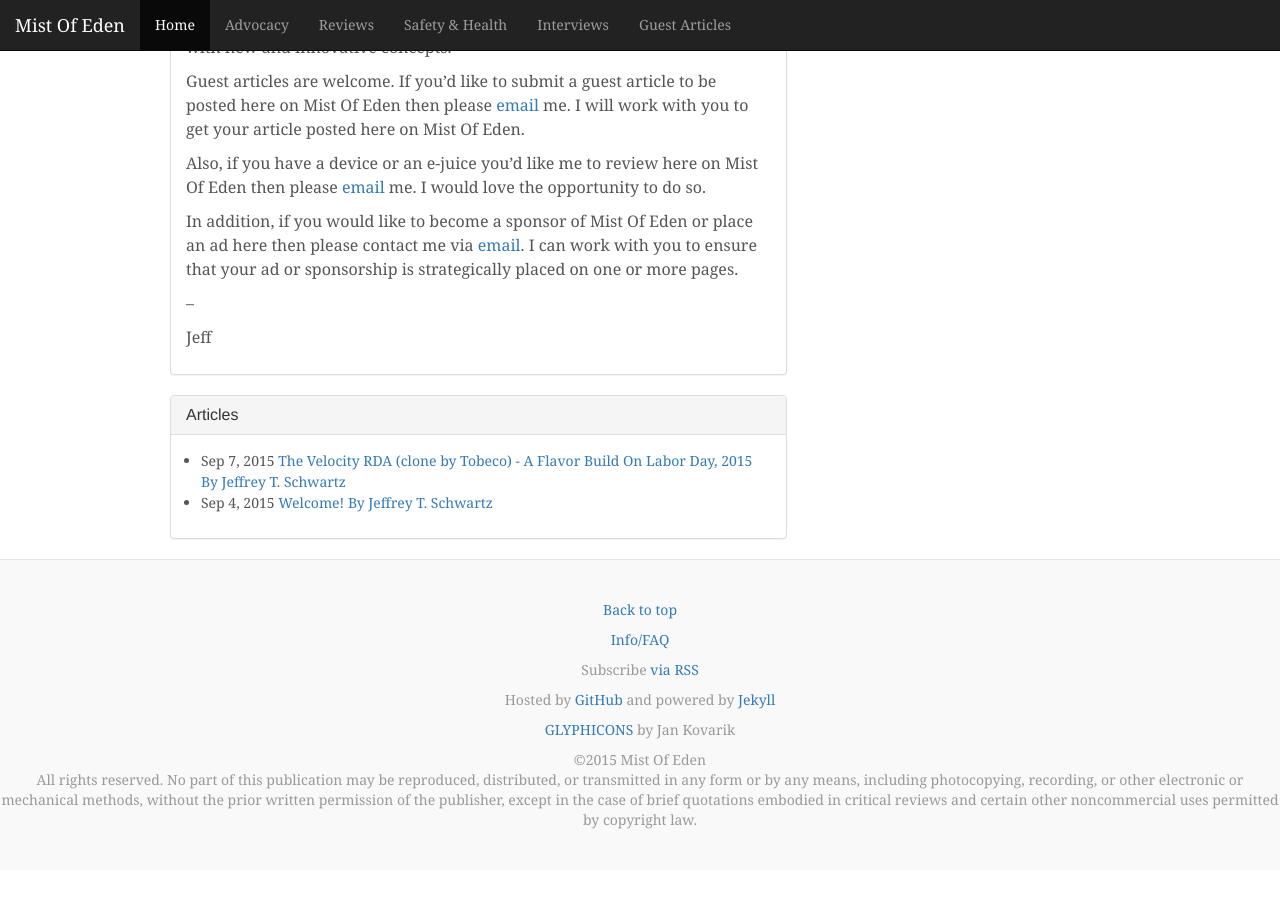
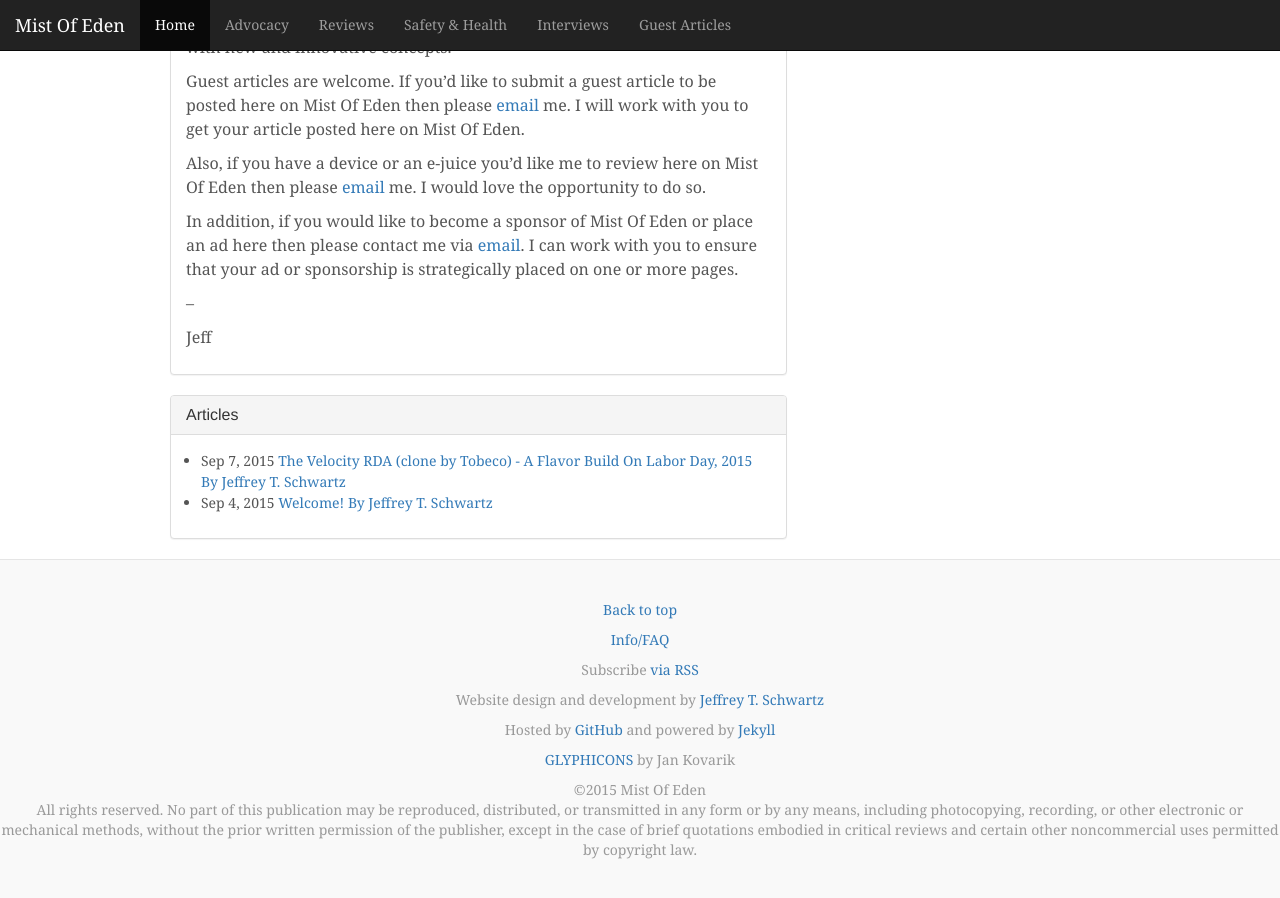
Before and after one commit to mistofeden/mistofeden.github.io, a Jekyll site: the page built from index.html, in a window 1280 px wide and 900 px high, scrolled down 1190 px. Built offline with Jekyll 4.4.1, drawn with Linux system fonts in a browser that asks for light colours; before the commit the page ends 2060 px from its top, so only the background shows below that.

Commit message:
Added d & d attribution to myself in the footer.

```diff
--- a/_includes/footer.html
+++ b/_includes/footer.html
@@ -22,6 +22,7 @@
     <p><a href="#">Back to top</a></p>
     <p><a href="{{ "/info/" | prepend: site.baseurl }}" alt="Info page link" >Info/FAQ</a></p>
     <p>Subscribe <a href="{{ "/feed.xml" | prepend: site.baseurl }}">via RSS</a></p>
+    <p>Website design and development by <a href="mailto:jefftschwartz@gmail.com">Jeffrey T. Schwartz</a></p>
     <p>Hosted by <a href="https://github.com/" target="_blank">GitHub</a> and powered by <a href="http://jekyllrb.com/" target="_blank">Jekyll</a></p>
     <p><a href="http://www.glyphicons.com/" target="_blank">GLYPHICONS</a> by Jan Kovarik</p>
     <p>&copy;2015 Mist Of Eden<br>All rights reserved. No part of this publication may be reproduced, distributed, or transmitted in any form or by any means, including photocopying, recording, or other electronic or mechanical methods, without the prior written permission of the publisher, except in the case of brief quotations embodied in critical reviews and certain other noncommercial uses permitted by copyright law.</p>
```
